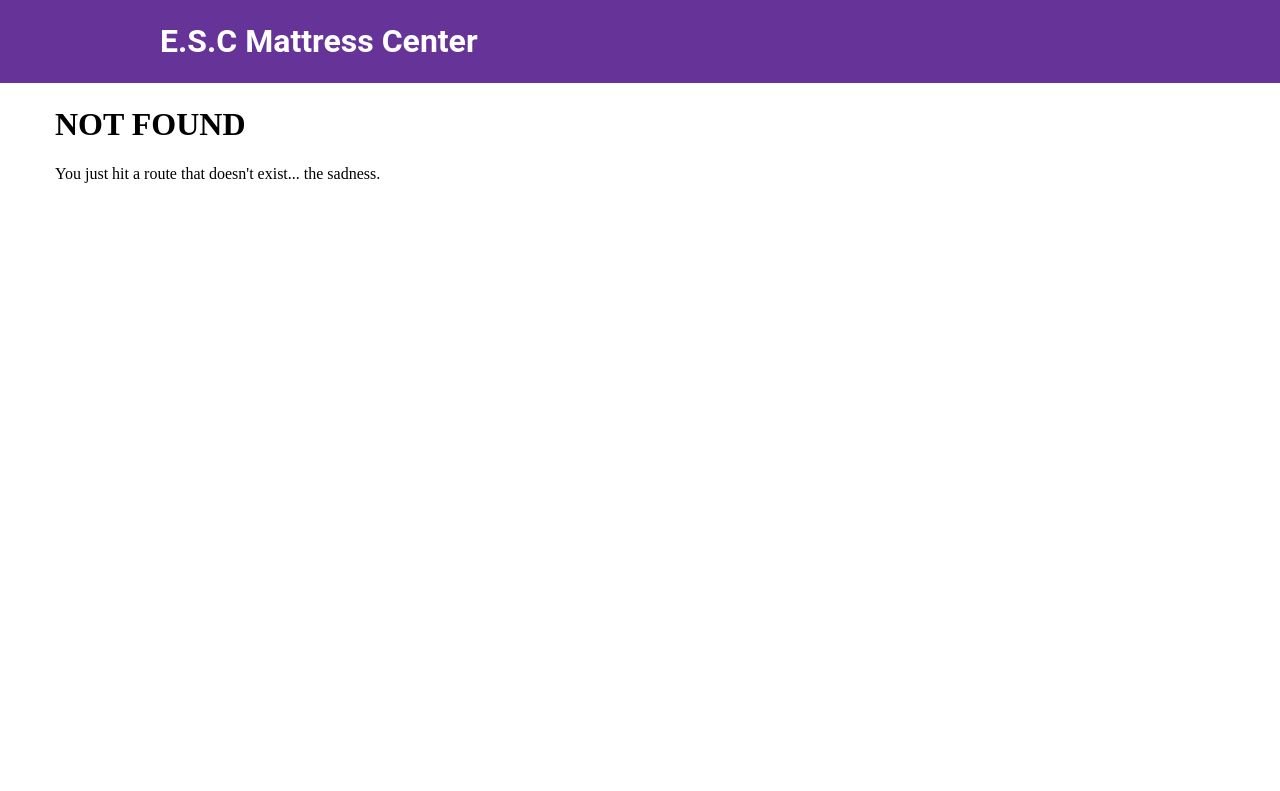
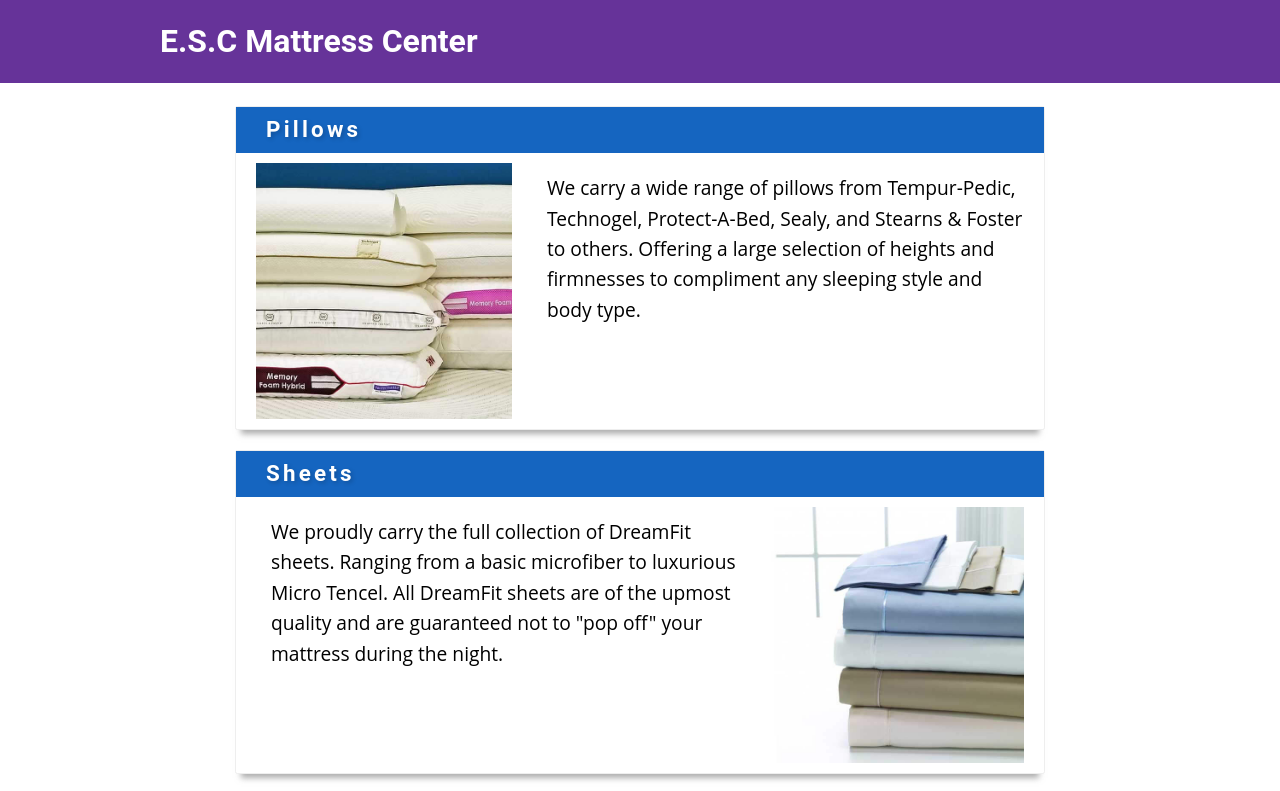
Before and after one commit to wildpow/gatsby-esc-v2, a Gatsby site: page /accessories in a window 1280 px wide. Before the commit this address had no page. Shown: the top 791 px of the page. Built offline with nearby package versions, Linux system fonts and the light colour scheme; Gatsby itself is replaced by a stand-in of ours.

Commit message:
Accessory page done

```diff
--- /dev/null
+++ b/src/Styles/AccessoryStyles.js
@@ -0,0 +1,156 @@
+import styled from 'styled-components';
+import { BoxShadow, Border, FlexRow, MainFont2, Blue, TextShadow, MainFont1, FlexCol, FadeIn, Animation } from '../Styles/MainStyles';
+
+export const Main = FlexCol.extend`
+  animation-name: ${FadeIn};
+  ${Animation}
+  margin-top: 15px;
+  margin-left: 0px;
+  margin-right: 0px;
+  @media(min-width:1200px) { margin-left: 120px; margin-right: 120px; }
+`;
+
+export const P = styled.p`
+  margin-top: 0;
+  align-self: center;
+  font-size: 1rem;
+  line-height: 1.5rem;
+  padding-left: 5px;
+  padding-right: 5px;
+  align-self: flex-start;
+  font-family: ${MainFont2};
+  @media(min-width: 360px) {
+    padding-left: 7px;
+    padding-right: 7px;
+  }
+  @media(min-width: 411px) {
+    padding-left: 15px;
+    padding-right: 15px;
+  }
+  @media(min-width: 568px) {
+    padding-top: 10px;
+    font-size: 1.1rem;
+  }
+  @media(min-width: 660px) and (max-width: 767px) {
+    margin-right: 30px;
+    margin-left: 30px;
+  }
+
+  @media(min-width: 640px) {
+    margin-right: 0px;
+    padding-top: 20px;
+    margin-left: 20px;
+    font-size: 1.2rem;
+    line-height: 1.7rem;
+    max-width: 500px;
+  }
+  @media(min-width: 1024px) {
+    line-height: 1.9rem;
+  }
+  @media(min-width: 1300px) {
+    margin-right: 60px;
+    font-size: 1.4rem;
+    line-height: 2rem;
+  }
+`;
+export const AccWrapper = styled.article`
+  box-shadow: ${BoxShadow};
+  border: ${Border};
+  margin-left: 0px;
+  margin-right: 0px;
+  margin-bottom: 15px;
+  border-radius: .14rem;
+  display: flex;
+  flex-direction: column;
+  justify-content: space-around;
+  background-color: white;
+  @media(min-width: 660px) {
+    margin-left: 20px;
+    margin-right: 20px;
+  }
+  @media(min-width: 768px) {
+    margin-left: 20px;
+    margin-right: 20px;
+    margin-bottom: 20px;
+  }
+  @media(min-width: 1024px) {
+    margin-left: 60px;
+    margin-right: 60px;
+  }
+`;
+
+export const AccWrapper2 = AccWrapper.extend`
+  margin-bottom: 0px;
+`;
+//640
+export const H3 = styled.h3`
+  text-shadow: ${TextShadow};
+  font-family: ${MainFont1};
+  background-color: ${Blue};
+  color: white;
+  margin-top: 0;
+  text-align: center;
+  margin-bottom: 0;
+  font-size: 1rem;
+  padding: 10px 5px 10px 5px;
+  letter-spacing: .12rem;
+  @media(min-width: 581px) {
+    font-size: 1.2rem;
+    padding: 10px 30px 10px 30px;
+  }
+  @media(min-width: 568px) {
+    text-align: left;
+    word-spacing: .18rem;
+    letter-spacing: .17rem;
+  }
+  @media(min-width: 1028px) {
+    letter-spacing: .2rem;
+    word-spacing: .17rem;
+    font-size: 1.4rem;
+  }
+`;
+
+export const InfoWrapper = FlexRow.extend`
+  flex-wrap: wrap;
+  justify-content: space-around;
+  @media(min-width: 568px) {
+    flex-wrap: nowrap;
+    justify-content: space-around;
+  }
+  @media(min-width: 1024px) {
+    justify-content: space-between;
+  }
+`;
+
+export const InfoWrapperReversed = InfoWrapper.extend`
+  flex-direction: row-reverse;
+`;
+//667
+export const Img = styled.img`
+  color: white;
+  max-height: 10rem;
+  align-self: center;
+  margin-top: 8px;
+  margin-bottom: 8px;
+  @media(min-width: 640px) and (max-width: 767px) {
+    max-height: 14rem;
+  }
+  @media(min-width: 568px) {
+    align-self: center;
+    margin-bottom: 10px;
+    margin-left: 20px;
+    margin-top: 10px;
+    max-height: 12rem;
+  }
+  @media(min-width: 1024px) {
+    align-self: flex-start;
+    max-height: 16rem;
+  }
+`;
+
+export const Img2 = Img.extend`
+  @media(min-width: 568px) {
+    margin-left: 0px;
+    margin-right: 20px;
+  }
+`;
--- /dev/null
+++ b/src/pages/accessories.js
@@ -0,0 +1,55 @@
+import React from 'react';
+import { Main, H3, InfoWrapper, InfoWrapperReversed, AccWrapper, AccWrapper2, Img, P, Img2} from '../Styles/AccessoryStyles';
+import Frame from '../images/frame.jpg';
+import Pillows from '../images/PillowCollage.jpg';
+import Protector from '../images/Protector.jpg';
+import Sheets from '../images/SheetStack.jpg';
+import Layout from '../components/layout'
+
+export default () => (
+<Layout>
+  <Main>
+      {/* <Helmet>
+        <title>ESC: Accessories</title>
+        <meta name="description" content="Sleep system means more than a mattress and box, let us help you find a Pillow, Sheets, and Protector that will help you sleep better. We carry Dream Fit Sheets, Protect a bed Pillows & Protectors, Tempurpedic pillows, and Thecnogel Pillows. We can help with cooling as well if needed."/>
+        <meta property="og:type"   content="website" />
+        <meta property="og:site_name" content="E.S.C. Mattress Center"/>
+        <meta property="og:url" content="https://www.escmattresscenter.com/"/>
+        <meta property="og:image" content="https://www.escmattresscenter.com/static/media/logo.952ae51d.png"/>
+        <meta property="og:image:width" content="1200"/>
+        <meta property="og:image:height" content="627"/>
+        <meta property="og:image:alt" content="E.S.C Mattress Center's logo of a panda"/>
+        <meta property="og:title" content="E.S.C. Mattress Center"/>
+        <meta property="og:description" content="Sleep system means more than a mattress and box, let us help you find a Pillow, Sheets, and Protector that will help you sleep better. We carry Dream Fit Sheets, Protect a bed Pillows & Protectors, Tempurpedic pillows, and Thecnogel Pillows. We can help with cooling as well if needed."/>
+      </Helmet> */}
+      <AccWrapper>
+        <H3>Pillows</H3>
+        <InfoWrapper>
+          <Img src={Pillows}/>
+          <P>We carry a wide range of pillows from Tempur-Pedic, Technogel, Protect-A-Bed, Sealy, and Stearns & Foster to others. Offering a large selection of heights and firmnesses to compliment any sleeping style and body type.</P>
+        </InfoWrapper>
+      </AccWrapper>
+      <AccWrapper>
+        <H3>Sheets</H3>
+        <InfoWrapperReversed>
+          <Img2 src={Sheets}/>
+          <P>We proudly carry the full collection of DreamFit sheets. Ranging from a basic microfiber to luxurious Micro Tencel. All DreamFit sheets are of the upmost quality and are guaranteed not to "pop off" your mattress during the night.</P>
+        </InfoWrapperReversed>
+      </AccWrapper>
+      <AccWrapper>
+        <H3>Mattress Protectors</H3>
+        <InfoWrapper>
+          <Img src={Protector}/>
+          <P>We carry a comprehensive selection of mattress protection options from Protect-A-Bed, the industry leader in mattress protection.  With options including Tencel, Active Cooling, 5-Sided and complete encasements protecting from spills, stains, and soiling.</P>
+        </InfoWrapper>
+      </AccWrapper>
+      <AccWrapper2>
+        <H3>Bed Frames</H3>
+        <InfoWrapperReversed>
+          <Img2 src={Frame}/>
+          <P>Leggett & Platt makes some of the best metal supports and decorative frames on the market.  Whether you need a basic frame to lift your mattress set off the ground, or want something to bring your room to life we have an option for you here.</P>
+        </InfoWrapperReversed>
+      </AccWrapper2>
+    </Main>
+  </Layout>
+)
--- a/src/pages/index.js
+++ b/src/pages/index.js
@@ -1,16 +1,24 @@
 import React from 'react'
 import { Link } from 'gatsby'
+import Layout from '../components/layout'
+import styled from 'styled-components'
 
-import Layout from '../components/layout'
-
+const DevFlexing = styled.div`
+display: flex;
+flex-direction: column;
+`
 const IndexPage = () => (
   <Layout>
+
     <h1>Hi people</h1>
     <p>Welcome to your new Gatsby site.</p>
     <p>Now go build something great.</p>
-    <Link to="/page-2">Go to page 2</Link>
-    <Link to="/about">About</Link>
-    <Link to="/financing">financing</Link>
+    <DevFlexing>
+      <Link to="/page-2">Go to page 2</Link>
+      <Link to="/about">About</Link>
+      <Link to="/financing">financing</Link>
+      <Link to="/accessories">accessories</Link>
+    </DevFlexing>
   </Layout>
 )
 
```
Also changed, not shown: src/Images/PillowCollage.jpg (added), src/Images/Protector.jpg (added), src/Images/SheetStack.jpg (added), src/Images/frame.jpg (added).
